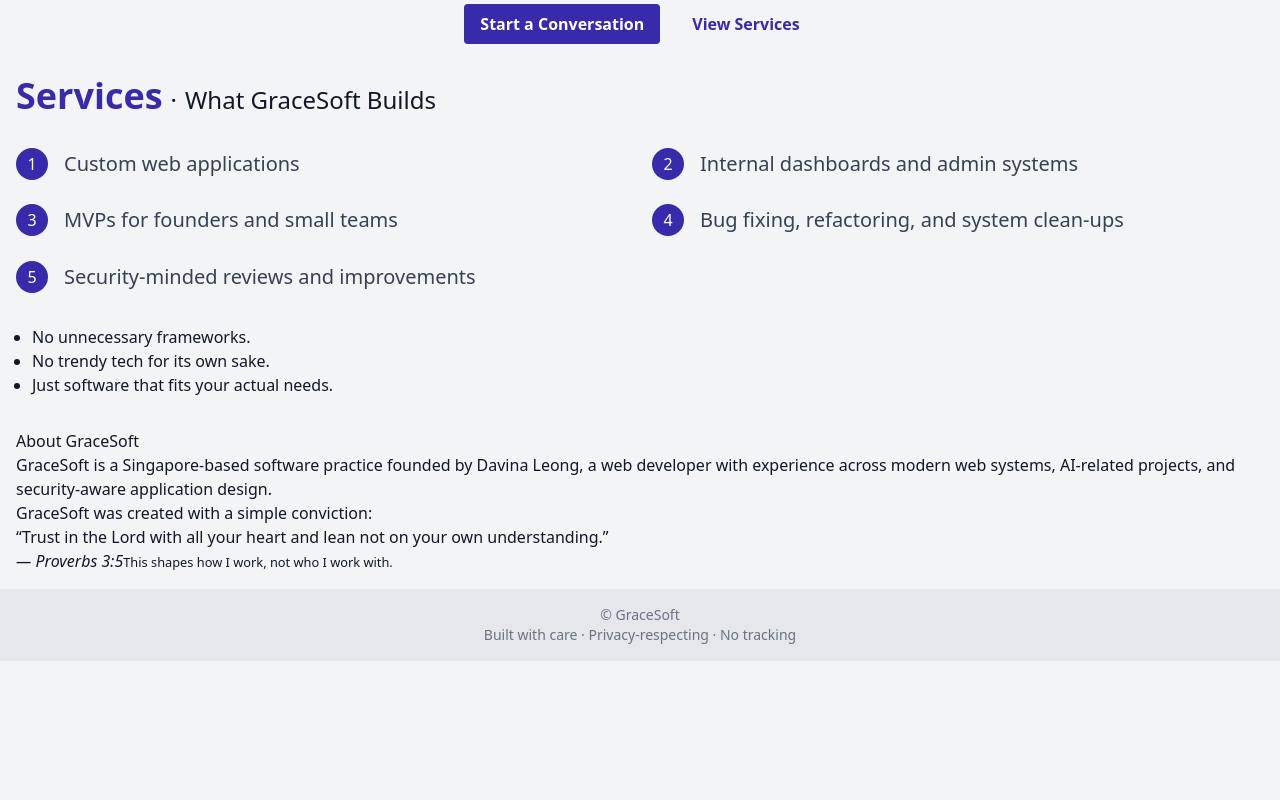
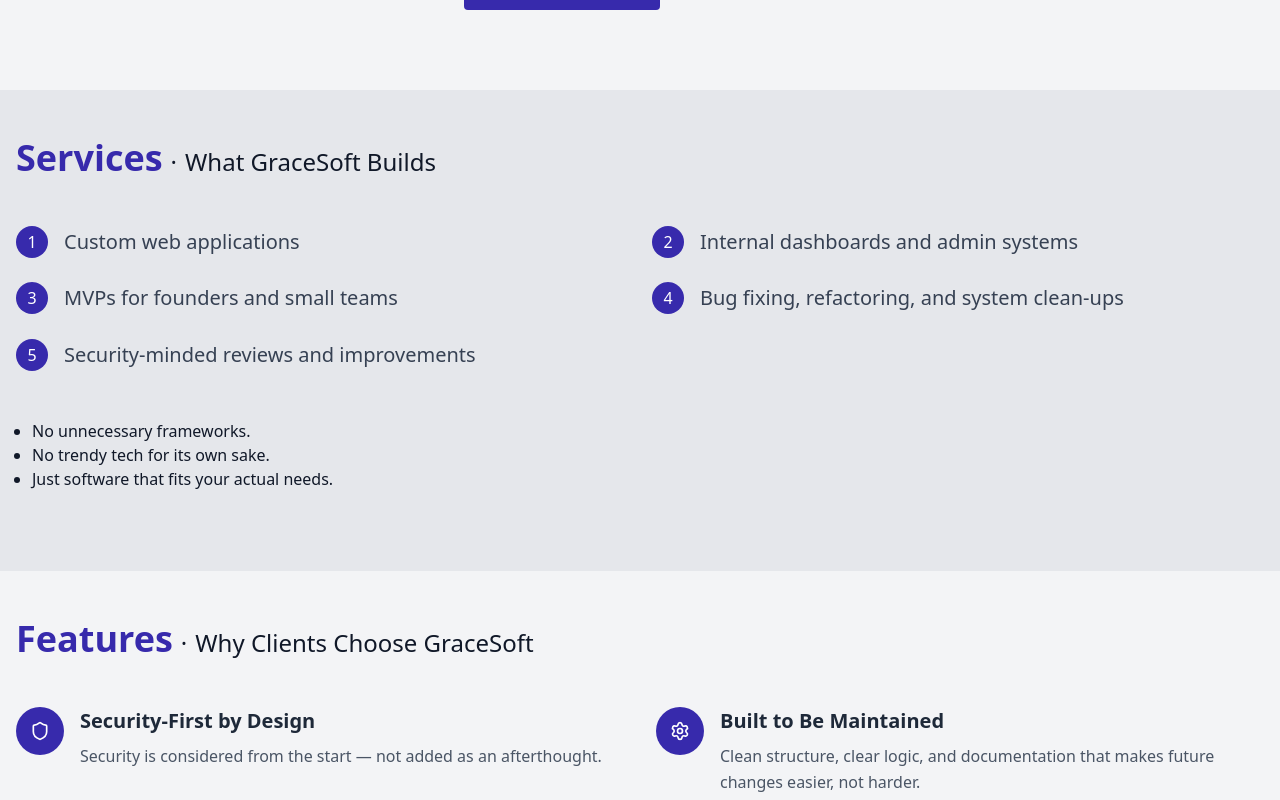
Before and after one commit to davinaleong/gracesoft-website, a Next.js app: page / in a window 1280 px wide. Shown: the part 480-1280 px from the top of the page. Before the commit the page ends 1141 px from the top, so only its background shows below. Built offline with nearby package versions, Linux system fonts and the light colour scheme.

Commit message:
Done with the Features section.

```diff
--- a/app/db/content-helper.ts
+++ b/app/db/content-helper.ts
@@ -19,6 +19,7 @@
   label: string;
   action: string;
   target?: string;
+  href?: string;
 }
 
 export interface CTA {
@@ -48,191 +49,183 @@
   note?: string;
 }
 
+export interface Section {
+  id?: string;
+  type: string;
+  title?: string;
+  description?: string;
+  content?: any;
+}
+
+export interface PageData {
+  page: string;
+  meta: {
+    title: string;
+    description: string;
+  };
+  sections: Record<string, Section>;
+}
+
 // Content Helper Class
 export class ContentHelper {
   private data = data;
 
-  // Meta information
-  getPageTitle(): string {
-    return this.data.meta.title;
+  // Page Management
+  getPage(pageName: 'home' | 'about' | 'contact'): PageData {
+    return this.data.pages[pageName];
   }
 
-  getPageDescription(): string {
-    return this.data.meta.description;
+  getPageMeta(pageName: 'home' | 'about' | 'contact') {
+    return this.data.pages[pageName].meta;
   }
 
-  // Header/Navigation
-  getNavigation(): NavigationItem[] {
-    return this.data.sections.header.navigation;
+  getPageSections(pageName: 'home' | 'about' | 'contact') {
+    return this.data.pages[pageName].sections;
   }
 
-  getHeaderLogo(): Logo {
-    return this.data.sections.header.logo;
+  // Section Management - Works for any page
+  getSection(pageName: 'home' | 'about' | 'contact', sectionName: string) {
+    return this.data.pages[pageName].sections[sectionName];
   }
 
-  // Hero Section
+  getSectionContent(pageName: 'home' | 'about' | 'contact', sectionName: string) {
+    const section = this.getSection(pageName, sectionName);
+    return section?.content;
+  }
+
+  // Navigation (works for any page)
+  getNavigation(pageName: 'home' | 'about' | 'contact' = 'home'): NavigationItem[] {
+    return this.data.pages[pageName].sections.header.navigation;
+  }
+
+  getHeaderLogo(pageName: 'home' | 'about' | 'contact' = 'home'): Logo {
+    return this.data.pages[pageName].sections.header.logo;
+  }
+
+  // Home Page Specific Methods
   getHeroContent() {
-    const hero = this.data.sections.hero;
+    const hero = this.data.pages.home.sections.hero;
     return {
-      logo: hero.logo,
-      headline: hero.headline,
+      title: hero.title,
       description: hero.description,
-      cta: hero.cta
+      ...hero.content
     };
   }
 
-  getHeroHeadline(): string {
-    return this.data.sections.hero.headline;
-  }
-
-  getHeroDescription(): string {
-    return this.data.sections.hero.description;
-  }
-
-  getHeroCTA(): CTA {
-    return this.data.sections.hero.cta;
-  }
-
-  // Services Section
   getServicesContent() {
-    const services = this.data.sections.services;
+    const services = this.data.pages.home.sections.services;
     return {
+      id: services.id,
       title: services.title,
       description: services.description,
-      items: services.items,
-      closingStatements: services.closing_statements
+      items: services.content.items,
+      closingStatements: services.content.closing_statements
     };
   }
 
-  getServicesList(): string[] {
-    return this.data.sections.services.items;
-  }
-
-  getServicesDescription(): string {
-    return this.data.sections.services.description;
-  }
-
-  getWhyGraceSoftDescription(): string {
-    return this.data.sections.why_gracesoft.description;
-  }
-
-  getHowItWorksDescription(): string {
-    return this.data.sections.how_it_works.description;
-  }
-
-  getQualificationDescription(): string {
-    return this.data.sections.who_its_for.description;
-  }
-
-  // Why GraceSoft
-  getWhyGraceSoftFeatures(): Feature[] {
-    return this.data.sections.why_gracesoft.items;
-  }
-
   getWhyGraceSoftContent() {
-    const section = this.data.sections.why_gracesoft;
+    const section = this.data.pages.home.sections.why_gracesoft;
     return {
+      id: section.id,
       title: section.title,
       description: section.description,
-      features: section.items
+      features: section.content.features
     };
   }
 
-  // How It Works Process
-  getProcessSteps(): ProcessStep[] {
-    return this.data.sections.how_it_works.steps;
-  }
-
   getHowItWorksContent() {
-    const section = this.data.sections.how_it_works;
+    const section = this.data.pages.home.sections.how_it_works;
     return {
+      id: section.id,
       title: section.title,
       description: section.description,
-      steps: section.steps,
-      closingStatement: section.closing_statement
+      steps: section.content.steps,
+      closingStatement: section.content.closing_statement
     };
   }
 
-  // Who It's For
   getQualificationContent() {
-    const section = this.data.sections.who_its_for;
+    const section = this.data.pages.home.sections.who_its_for;
     return {
+      id: section.id,
       title: section.title,
       description: section.description,
-      goodFit: section.good_fit,
+      goodFit: section.content.good_fit,
       notAFit: {
-        title: section.not_a_fit.title,
-        items: section.not_a_fit.items
+        title: section.content.not_a_fit.title,
+        items: section.content.not_a_fit.items
       }
     };
   }
 
-  // About Section
+  // About Page Specific Methods
   getAboutContent() {
-    const about = this.data.sections.about;
+    const about = this.data.pages.about.sections.about;
     return {
       title: about.title,
-      body: about.body,
-      statement: about.statement,
-      quote: about.quote
+      description: about.description,
+      body: about.content.body,
+      statement: about.content.statement,
+      quote: about.content.quote
     };
   }
 
-  getAboutQuote(): Quote {
-    return this.data.sections.about.quote;
-  }
-
-  // Contact Section
+  // Contact Page Specific Methods
   getContactContent() {
-    const contact = this.data.sections.contact;
+    const contact = this.data.pages.contact.sections.contact;
     return {
       title: contact.title,
       description: contact.description,
-      contactDetails: contact.contact_details,
-      cta: contact.cta
+      contactDetails: contact.content.contact_details,
+      cta: contact.content.cta
     };
   }
 
-  getContactDetails(): ContactDetails {
-    return this.data.sections.contact.contact_details;
+  // Footer (works for any page)
+  getFooterContent(pageName: 'home' | 'about' | 'contact' = 'home') {
+    return this.data.pages[pageName].sections.footer.content;
   }
 
-  // Footer
-  getFooterContent() {
-    const footer = this.data.sections.footer;
-    return {
-      logo: footer.logo,
-      copyright: footer.copyright,
-      tagline: footer.tagline
-    };
+  // Utility Methods
+  getAllPages() {
+    return Object.keys(this.data.pages);
   }
 
-  // Utility methods for getting sections by ID
-  getSectionById(id: string) {
-    const sections = this.data.sections;
-
-    switch (id) {
-      case 'services':
-        return sections.services;
-      case 'how-it-works':
-        return sections.how_it_works;
-      case 'about':
-        return sections.about;
-      case 'contact':
-        return sections.contact;
-      default:
-        return null;
-    }
+  hasPage(pageName: string): boolean {
+    return pageName in this.data.pages;
   }
 
-  // Get all sections for iteration
-  getAllSections() {
-    return this.data.sections;
+  hasSection(pageName: 'home' | 'about' | 'contact', sectionName: string): boolean {
+    return sectionName in this.data.pages[pageName].sections;
   }
 
-  // Check if section exists
-  hasSection(sectionName: string): boolean {
-    return sectionName in this.data.sections;
+  // Legacy Methods for Backward Compatibility
+  getPageTitle(): string {
+    return this.getPageMeta('home').title;
+  }
+
+  getPageDescription(): string {
+    return this.getPageMeta('home').description;
+  }
+
+  getServicesList(): string[] {
+    return this.getServicesContent().items;
+  }
+
+  getWhyGraceSoftFeatures(): Feature[] {
+    return this.getWhyGraceSoftContent().features;
+  }
+
+  getProcessSteps(): ProcessStep[] {
+    return this.getHowItWorksContent().steps;
+  }
+
+  getContactDetails(): ContactDetails {
+    return this.getContactContent().contactDetails;
+  }
+
+  getAboutQuote(): Quote {
+    return this.getAboutContent().quote;
   }
 }
 
--- a/app/db/data.json
+++ b/app/db/data.json
@@ -1,4 +1,6 @@
 {
+  "pages": {
+    "home": {
       "page": "home",
       "meta": {
         "title": "GraceSoft — Security-first software",
@@ -16,12 +18,15 @@
           "navigation": [
             { "label": "Services", "href": "#services" },
             { "label": "How I Work", "href": "#how-it-works" },
-        { "label": "About", "href": "#about" },
-        { "label": "Contact", "href": "#contact" }
+            { "label": "About", "href": "/about" },
+            { "label": "Contact", "href": "/contact" }
           ]
         },
         "hero": {
           "type": "hero",
+          "title": "GraceSoft",
+          "description": "Security-first software. Built with care. Shipped with integrity.",
+          "content": {
             "logo": {
               "text": "GraceSoft",
               "variant": "full",
@@ -34,7 +39,8 @@
             "cta": {
               "primary": {
                 "label": "Start a Conversation",
-          "action": "contact"
+                "action": "contact",
+                "href": "/contact"
               },
               "secondary": {
                 "label": "View Services",
@@ -42,12 +48,14 @@
                 "target": "#services"
               }
             }
+          }
         },
         "services": {
           "id": "services",
-      "type": "content",
+          "type": "content_list",
           "title": "Services",
           "description": "What GraceSoft Builds",
+          "content": {
             "items": [
               "Custom web applications",
               "Internal dashboards and admin systems",
@@ -60,12 +68,15 @@
               "No trendy tech for its own sake.",
               "Just software that fits your actual needs."
             ]
+          }
         },
         "why_gracesoft": {
+          "id": "why-gracesoft",
           "type": "features",
           "title": "Features",
           "description": "Why Clients Choose GraceSoft",
-      "items": [
+          "content": {
+            "features": [
               {
                 "title": "Security-First by Design",
                 "description": "Security is considered from the start — not added as an afterthought."
@@ -83,12 +94,14 @@
                 "description": "Every technical decision balances cost, timeline, and long-term sustainability."
               }
             ]
+          }
         },
         "how_it_works": {
           "id": "how-it-works",
           "type": "process",
           "title": "How I Work",
           "description": "My approach to delivering reliable software",
+          "content": {
             "steps": [
               {
                 "step": 1,
@@ -116,12 +129,15 @@
                 "description": "Because shipping is not the end of the journey."
               }
             ],
-      "closing_statement": "You’ll always know what’s being built, why it matters, and what it costs."
+            "closing_statement": "You'll always know what's being built, why it matters, and what it costs."
+          }
         },
         "who_its_for": {
+          "id": "who-its-for",
           "type": "qualification",
           "title": "Who GraceSoft Is For",
           "description": "GraceSoft Is a Good Fit If You Are",
+          "content": {
             "good_fit": [
               "A small business needing reliable internal software",
               "A founder building an MVP with long-term plans",
@@ -136,38 +152,11 @@
                 "You want complexity just to look impressive"
               ]
             }
-    },
-    "about": {
-      "id": "about",
-      "type": "about",
-      "title": "About GraceSoft",
-      "body": [
-        "GraceSoft is a Singapore-based software practice founded by Davina Leong, a web developer with experience across modern web systems, AI-related projects, and security-aware application design.",
-        "GraceSoft was created with a simple conviction:"
-      ],
-      "statement": "Software should be built with integrity — and designed to last.",
-      "quote": {
-        "text": "Trust in the Lord with all your heart and lean not on your own understanding.",
-        "source": "Proverbs 3:5",
-        "note": "This shapes how I work, not who I work with."
-      }
-    },
-    "contact": {
-      "id": "contact",
-      "type": "cta",
-      "title": "Let’s Start a Conversation",
-      "description": "Have a project in mind — or unsure where to begin? I’m happy to discuss ideas, assess feasibility, or help you clarify the next step.",
-      "contact_details": {
-        "email": "hello@gracesoft.dev",
-        "location": "Singapore"
-      },
-      "cta": {
-        "label": "Start a Conversation",
-        "action": "contact"
           }
         },
         "footer": {
           "type": "footer",
+          "content": {
             "logo": {
               "text": "GraceSoft",
               "variant": "icon_wordmark",
@@ -179,3 +168,114 @@
           }
         }
       }
+    },
+    "about": {
+      "page": "about",
+      "meta": {
+        "title": "About GraceSoft — Security-first software development",
+        "description": "Learn about GraceSoft, a Singapore-based software practice founded by Davina Leong, focused on building reliable, maintainable software."
+      },
+      "sections": {
+        "header": {
+          "type": "navigation",
+          "logo": {
+            "text": "GraceSoft",
+            "variant": "icon_wordmark",
+            "size": "small",
+            "position": "left"
+          },
+          "navigation": [
+            { "label": "Home", "href": "/" },
+            { "label": "Services", "href": "/#services" },
+            { "label": "How I Work", "href": "/#how-it-works" },
+            { "label": "Contact", "href": "/contact" }
+          ]
+        },
+        "about": {
+          "id": "about",
+          "type": "about",
+          "title": "About GraceSoft",
+          "description": "Software built with integrity — and designed to last",
+          "content": {
+            "body": [
+              "GraceSoft is a Singapore-based software practice founded by Davina Leong, a web developer with experience across modern web systems, AI-related projects, and security-aware application design.",
+              "GraceSoft was created with a simple conviction:"
+            ],
+            "statement": "Software should be built with integrity — and designed to last.",
+            "quote": {
+              "text": "Trust in the Lord with all your heart and lean not on your own understanding.",
+              "source": "Proverbs 3:5",
+              "note": "This shapes how I work, not who I work with."
+            }
+          }
+        },
+        "footer": {
+          "type": "footer",
+          "content": {
+            "logo": {
+              "text": "GraceSoft",
+              "variant": "icon_wordmark",
+              "size": "small",
+              "style": "muted"
+            },
+            "copyright": "© GraceSoft",
+            "tagline": "Built with care · Privacy-respecting · No tracking"
+          }
+        }
+      }
+    },
+    "contact": {
+      "page": "contact",
+      "meta": {
+        "title": "Contact GraceSoft — Start a conversation",
+        "description": "Get in touch with GraceSoft to discuss your project needs, assess feasibility, or clarify next steps for your software development."
+      },
+      "sections": {
+        "header": {
+          "type": "navigation",
+          "logo": {
+            "text": "GraceSoft",
+            "variant": "icon_wordmark",
+            "size": "small",
+            "position": "left"
+          },
+          "navigation": [
+            { "label": "Home", "href": "/" },
+            { "label": "Services", "href": "/#services" },
+            { "label": "How I Work", "href": "/#how-it-works" },
+            { "label": "About", "href": "/about" }
+          ]
+        },
+        "contact": {
+          "id": "contact",
+          "type": "contact",
+          "title": "Let's Start a Conversation",
+          "description": "Have a project in mind — or unsure where to begin? I'm happy to discuss ideas, assess feasibility, or help you clarify the next step.",
+          "content": {
+            "contact_details": {
+              "email": "hello@gracesoft.dev",
+              "location": "Singapore"
+            },
+            "cta": {
+              "label": "Start a Conversation",
+              "action": "contact"
+            }
+          }
+        },
+        "footer": {
+          "type": "footer",
+          "content": {
+            "logo": {
+              "text": "GraceSoft",
+              "variant": "icon_wordmark",
+              "size": "small",
+              "style": "muted"
+            },
+            "copyright": "© GraceSoft",
+            "tagline": "Built with care · Privacy-respecting · No tracking"
+          }
+        }
+      }
+    }
+  }
+}
--- a/app/layout.tsx
+++ b/app/layout.tsx
@@ -80,7 +80,7 @@
         className={`${montserrat.variable} text-gray-900 bg-gray-100 dark:text-gray-100 dark:bg-gray-900 font-sans antialiased`}
       >
         <Header />
-        <main className="p-4">{children}</main>
+        <main>{children}</main>
         <Footer />
       </body>
     </html>
--- a/app/page.tsx
+++ b/app/page.tsx
@@ -1,4 +1,6 @@
 import Image from "next/image"
+import Link from "next/link"
+import { Shield, Settings, User, TrendingUp } from "lucide-react"
 import Logo from "./assets/images/GS_IMGLOGO_2026.svg"
 import contentHelper from "./db/content-helper"
 
@@ -6,38 +8,44 @@
   // Get content using the helper
   const heroContent = contentHelper.getHeroContent()
   const services = contentHelper.getServicesContent()
-  const aboutContent = contentHelper.getAboutContent()
+  const whyContent = contentHelper.getWhyGraceSoftContent()
+  const howContent = contentHelper.getHowItWorksContent()
+  const whoContent = contentHelper.getQualificationContent()
+
+  // Icon mapping for features
+  const featureIcons = [Shield, Settings, User, TrendingUp]
 
   return (
     <div>
       {/* Hero Section */}
-      <section id="hero" className="hero flex flex-col items-center justify-center text-center">
-        <div className="container mx-auto">
-          <Image src={Logo} alt="Hero Logo" height={50} className="mx-auto mb-12" />
+      <section id="hero">
+        <div className="container mx-auto flex flex-col items-center justify-center text-center py-12 px-4">
+          <Image src={Logo} alt="Hero Logo" height={40} className="mx-auto mb-12" />
           <div className="w-24 h-1 bg-indigo-800 mx-auto mb-12"></div>
 
-          <h1 className="text-4xl md:text-5xl font-light text-gray-800 mb-8">{heroContent.headline}</h1>
+          <h1 className="text-4xl font-light text-gray-800 mb-8">{heroContent.headline}</h1>
           <p className="text-xl text-gray-600 mb-8 max-w-2xl mx-auto leading-relaxed">{heroContent.description}</p>
           <div className="flex items-center justify-center gap-4 mb-8">
             {heroContent.cta.primary && (
-            <a href="#contact" className="text-white bg-indigo-800 dark:text-black dark:bg-purple-500 font-semibold hover:opacity-70 px-4 py-2 rounded">{heroContent.cta.primary.label}</a>
+            <Link href="/contact" className="text-white bg-indigo-800 dark:text-black dark:bg-purple-500 font-semibold hover:opacity-70 px-4 py-2 rounded">{heroContent.cta.primary.label}</Link>
             )}
             {heroContent.cta.secondary && (
-              <a href="#services" className="text-indigo-800 dark:text-purple-500 font-semibold px-4 py-2 rounded hover:opacity-70">{heroContent.cta.secondary.label}</a>
+              <Link href="/services" className="text-indigo-800 dark:text-purple-500 font-semibold px-4 py-2 rounded hover:opacity-70">{heroContent.cta.secondary.label}</Link>
             )}
           </div>
         </div>
       </section>
 
       {/* Services Section */}
-      <section id="services">
-        <div className="flex items-end gap-2 mb-8 text-2xl">
+      <section id="services" className="bg-gray-200 dark:bg-gray-800">
+        <div className="container mx-auto py-12 px-4">
+          <div className="flex items-end gap-2 mb-12 text-2xl">
             <h2 className="text-4xl font-semibold text-indigo-800">{services.title}</h2>
             <span>&middot;</span>
             <p>{services.description}</p>
           </div>
 
-        <div className="grid grid-cols-1 md:grid-cols-2 gap-6 mb-8">
+          <div className="grid grid-cols-1 md:grid-cols-2 gap-6 mb-12">
             {services.items.map((service, index) => (
               <div key={index} className="flex items-start gap-4">
                 <div className="flex-shrink-0 w-8 h-8 bg-indigo-800 text-white rounded-full flex items-center justify-center font-medium">
@@ -52,19 +60,34 @@
             <li key={index}>{statement}</li>
           ))}
           </ul>
+        </div>
       </section>
 
-      {/* About Section */}
-      <section id="about">
-        <h2>{aboutContent.title}</h2>
-        {aboutContent.body.map((paragraph, index) => (
-          <p key={index}>{paragraph}</p>
-        ))}
-        <blockquote>
-          <p><q>{aboutContent.quote.text}</q></p>
-          <cite>— {aboutContent.quote.source}</cite>
-          {aboutContent.quote.note && <small>{aboutContent.quote.note}</small>}
-        </blockquote>
+      {/* Why GraceSoft Section */}
+      <section id="why_gracesoft">
+        <div className="container mx-auto py-12 px-4">
+          <div className="flex items-end gap-2 mb-12 text-2xl">
+            <h2 className="text-4xl font-semibold text-indigo-800">{whyContent.title}</h2>
+            <span>&middot;</span>
+            <p>{whyContent.description}</p>
+          </div>
+          <div className="grid grid-cols-1 md:grid-cols-2 gap-8">
+            {whyContent.features.map((feature, index) => {
+              const IconComponent = featureIcons[index]
+              return (
+                <div key={index} className="flex items-start gap-4">
+                  <div className="flex-shrink-0 w-12 h-12 bg-indigo-800 text-white rounded-full flex items-center justify-center">
+                    <IconComponent size={20} />
+                  </div>
+                  <div>
+                    <h3 className="text-xl font-semibold text-gray-800 mb-2">{feature.title}</h3>
+                    <p className="text-gray-600 leading-relaxed">{feature.description}</p>
+                  </div>
+                </div>
+              )
+            })}
+          </div>
+        </div>
       </section>
     </div>
   );
```
Lines whose indentation alone changed are shown as unchanged.
